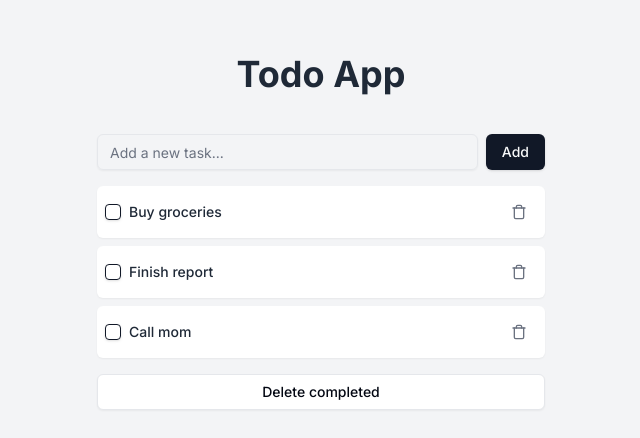
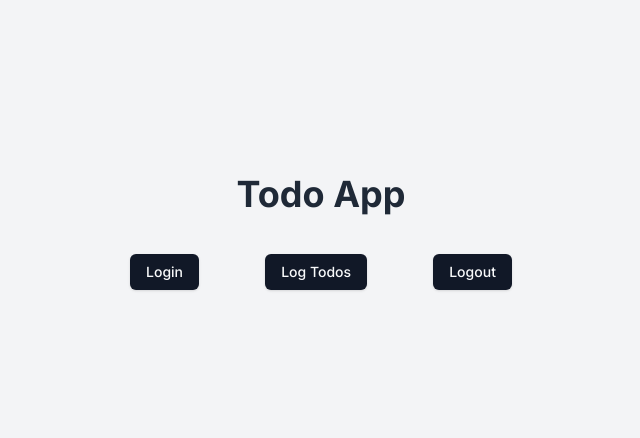
Before and after one commit to akhil-naidu/nextjs-todo, a Next.js app: page / in a window 1280 px wide. Shown: the part 168-606 px from the top of the page, without its empty margins (319-959 px from the left). Built offline with nearby package versions, Linux system fonts and the light colour scheme; no server answers.

Commit message:
final: basic setup

```diff
--- a/app/page.tsx
+++ b/app/page.tsx
@@ -1,31 +1,11 @@
 'use client';
 
-import { useEffect } from 'react';
-
-import { Input } from '@/components/ui/input';
 import { Button } from '@/components/ui/button';
-import { Checkbox } from '@/components/ui/checkbox';
-import { Label } from '@/components/ui/label';
-import http from '@/lib/axios';
+import { login } from '@/queries/login';
+import { logout } from '@/queries/logout';
+import { todos } from '@/queries/todos';
 
 export default function Todo() {
-  useEffect(() => {
-    const login = async () => {
-      try {
-        const res = await http.post('/api/users/login', {
-          email: 'kaparapu.akhilnaidu@gmail.com',
-          password: 'iwillhack',
-        });
-
-        console.log(res);
-      } catch (error) {
-        console.log(error);
-      }
-    };
-
-    login();
-  }, []);
-
   return (
     <div className='flex flex-col items-center justify-center min-h-screen bg-gray-100 dark:bg-gray-900'>
       <header className='mb-10'>
@@ -33,84 +13,20 @@ export default function Todo() {
           Todo App
         </h1>
       </header>
-      <main className='w-full max-w-md mx-auto'>
-        <form className='flex items-center w-full mb-4'>
-          <Input
-            className='flex-grow mr-2'
-            placeholder='Add a new task...'
-            type='text'
-          />
-          <Button type='submit'>Add</Button>
-        </form>
-        <ul className='space-y-2'>
-          <li className='flex items-center justify-between p-2 rounded-md bg-white shadow-sm dark:bg-gray-800 hover:bg-gray-100 dark:hover:bg-gray-700 transition-colors'>
-            <div className='flex items-center space-x-2'>
-              <Checkbox id='todo1' />
-              <Label
-                className='text-gray-800 dark:text-gray-100'
-                htmlFor='todo1'
-              >
-                Buy groceries
-              </Label>
-            </div>
-            <Button size='icon' variant='ghost'>
-              <TrashIcon className='h-4 w-4 text-gray-500 dark:text-gray-400' />
-            </Button>
-          </li>
-          <li className='flex items-center justify-between p-2 rounded-md bg-white shadow-sm dark:bg-gray-800 hover:bg-gray-100 dark:hover:bg-gray-700 transition-colors'>
-            <div className='flex items-center space-x-2'>
-              <Checkbox id='todo2' />
-              <Label
-                className='text-gray-800 dark:text-gray-100'
-                htmlFor='todo2'
-              >
-                Finish report
-              </Label>
-            </div>
-            <Button size='icon' variant='ghost'>
-              <TrashIcon className='h-4 w-4 text-gray-500 dark:text-gray-400' />
-            </Button>
-          </li>
-          <li className='flex items-center justify-between p-2 rounded-md bg-white shadow-sm dark:bg-gray-800 hover:bg-gray-100 dark:hover:bg-gray-700 transition-colors'>
-            <div className='flex items-center space-x-2'>
-              <Checkbox id='todo3' />
-              <Label
-                className='text-gray-800 dark:text-gray-100'
-                htmlFor='todo3'
-              >
-                Call mom
-              </Label>
-            </div>
-            <Button size='icon' variant='ghost'>
-              <TrashIcon className='h-4 w-4 text-gray-500 dark:text-gray-400' />
-            </Button>
-          </li>
-        </ul>
-        <Button className='mt-4 w-full' variant='outline'>
-          Delete completed
+      <main className='w-full max-w-md mx-auto flex justify-around'>
+        <Button
+          onClick={() =>
+            login({
+              email: 'kaparapu.akhilnaidu@gmail.com',
+              password: 'iwillhack',
+            })
+          }
+        >
+          Login
         </Button>
+        <Button onClick={() => todos()}>Log Todos</Button>
+        <Button onClick={() => logout()}>Logout</Button>
       </main>
     </div>
   );
 }
-
-function TrashIcon(props: any) {
-  return (
-    <svg
-      {...props}
-      xmlns='http://www.w3.org/2000/svg'
-      width='24'
-      height='24'
-      viewBox='0 0 24 24'
-      fill='none'
-      stroke='currentColor'
-      strokeWidth='2'
-      strokeLinecap='round'
-      strokeLinejoin='round'
-    >
-      <path d='M3 6h18' />
-      <path d='M19 6v14c0 1-1 2-2 2H7c-1 0-2-1-2-2V6' />
-      <path d='M8 6V4c0-1 1-2 2-2h4c1 0 2 1 2 2v2' />
-    </svg>
-  );
-}
--- /dev/null
+++ b/queries/login.ts
@@ -0,0 +1,11 @@
+import http from '@/lib/axios';
+
+export const login = async (data: any) => {
+  try {
+    const res = await http.post('/api/users/login', data);
+
+    console.log(res.data);
+  } catch (error) {
+    console.log(error);
+  }
+};
--- /dev/null
+++ b/queries/logout.ts
@@ -0,0 +1,9 @@
+import http from '@/lib/axios';
+
+export const logout = async () => {
+  try {
+    await http.post('/api/users/logout');
+  } catch (error) {
+    console.log(error);
+  }
+};
--- /dev/null
+++ b/queries/todos.ts
@@ -0,0 +1,9 @@
+import http from '@/lib/axios';
+
+export const todos = async () => {
+  try {
+    const res = await http.get('/api/todos');
+
+    console.log(res.data.docs);
+  } catch (error) {}
+};
```
